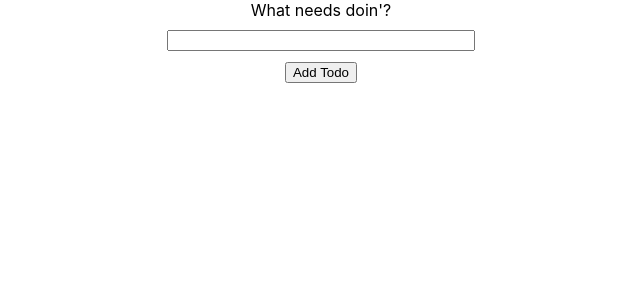
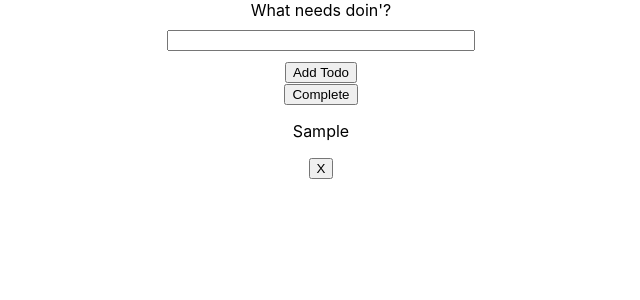
Before and after one commit to HeyImMatt/springboard-39-8-react-forms, a React (Create React App) app in the folder react-todo-list/: page / in a window 1280 px wide. Both pictures are taken after typing "Sample" into the empty fields and a click on the button "Add Todo". Shown: the top 300 px of the page, without its empty margins (319-959 px from the left). Built offline with nearby package versions, Linux system fonts and the light colour scheme.

Commit message:
Add TodoItem component and render in TodoList component

```diff
--- /dev/null
+++ b/react-todo-list/src/TodoItem.js
@@ -0,0 +1,13 @@
+import React from 'react';
+
+function TodoItem( { item, completeTodo, deleteTodo } ) {
+  return (
+    <div className="todo-item">
+      <button type="button" className="complete-btn" onClick={completeTodo}>{item.isComplete ? 'Incomplete' : 'Complete'}</button>
+      <p>{item.todo}</p>
+      <button type="button" className="delete-btn" onClick={deleteTodo}>X</button>
+    </div>
+  )
+}
+
+export default TodoItem;
--- a/react-todo-list/src/TodoList.js
+++ b/react-todo-list/src/TodoList.js
@@ -1,5 +1,6 @@
 import React, { useState } from 'react';
 import NewTodoForm from './NewTodoForm';
+import TodoItem from './TodoItem'
 
 function TodoList() {
   const INITIAL_FORM_DATA = {
@@ -23,11 +24,14 @@ function TodoList() {
     setFormData(INITIAL_FORM_DATA);
   }
   return(
-    <NewTodoForm
-    formData={formData}
-    changeHandler={changeHandler}
-    submitHandler={submitHandler}
-    />
+    <>
+      <NewTodoForm
+      formData={formData}
+      changeHandler={changeHandler}
+      submitHandler={submitHandler}
+      />
+      {todoList.map((item) => <TodoItem item={item} />)}
+    </>
   )
 }
 
```
